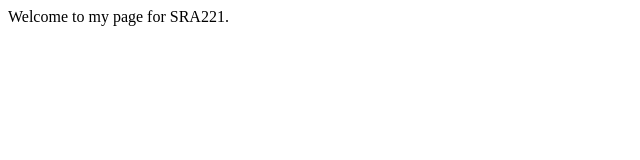
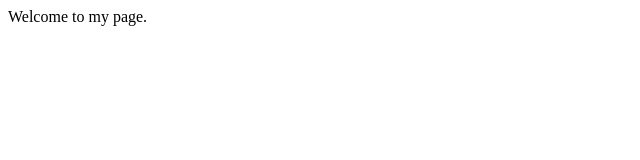
Before and after one commit to jbs6271/jbs6271.github.io, a plain HTML site: page index.html in a window 1280 px wide. Shown: the whole page, without its empty margins (0-640 px from the left). Drawn offline with Linux system fonts and the light colour scheme.

Commit message:
Update index.html

```diff
--- a/index.html
+++ b/index.html
@@ -1,7 +1,7 @@
 <html>
 <head><title>Josh Straw Personal Home Page</title></head>
 <body>
-<hl>Welcome to my page for SRA221.</hl>
+<hl>Welcome to my page.</hl>
 
 </body>
 </html>
```
